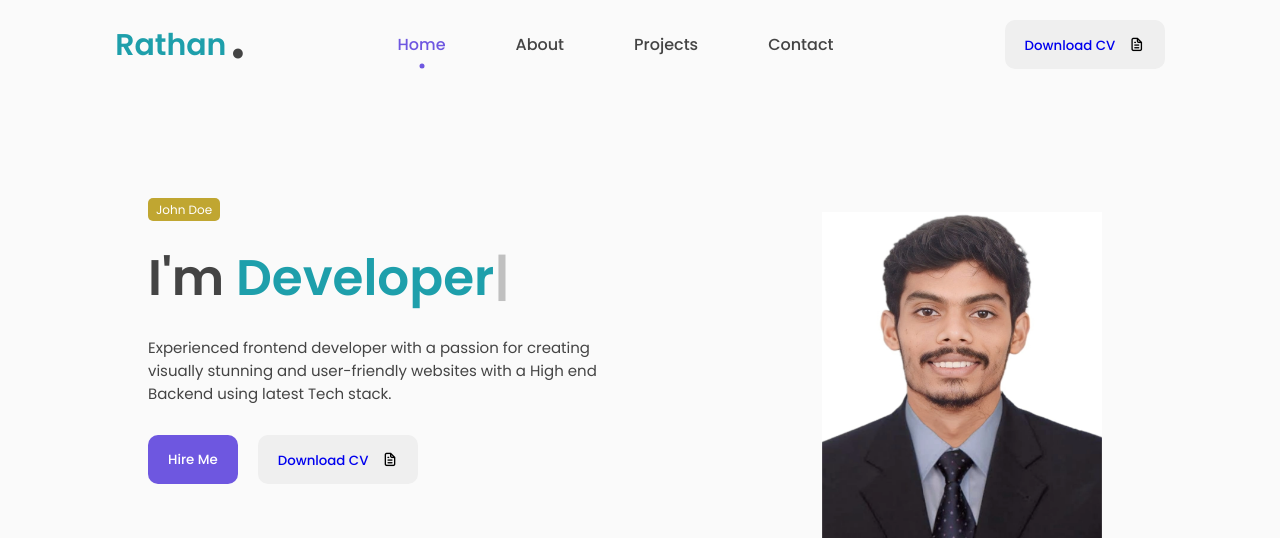
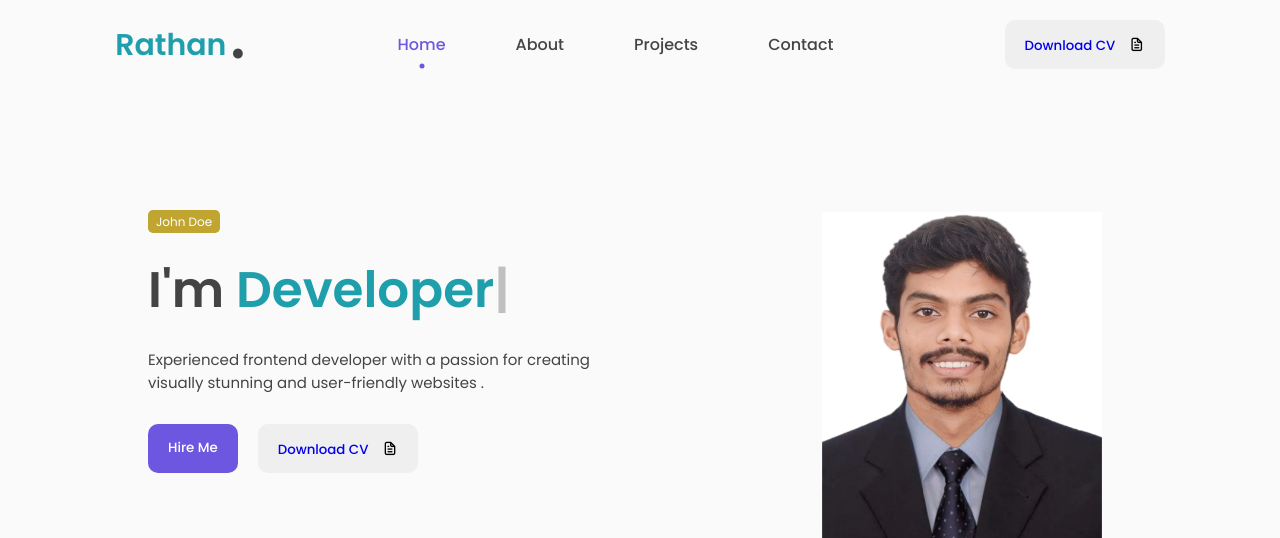
Before and after one commit to Rathansr13/portfolio, a plain HTML site: page index.html in a window 1280 px wide. Shown: the top 538 px of the page. Drawn offline with nearby package versions, Linux system fonts and the light colour scheme.

Commit message:
line deleted

```diff
--- a/index.html
+++ b/index.html
@@ -65,7 +65,7 @@
                     </div>
                     <div class="featured-text-info">
                         <p>Experienced frontend developer with a passion for creating visually stunning
-                            and user-friendly websites with a High end Backend using latest Tech stack.
+                            and user-friendly websites .
                         </p>
                     </div>
                     <div class="featured-text-btn">
```
